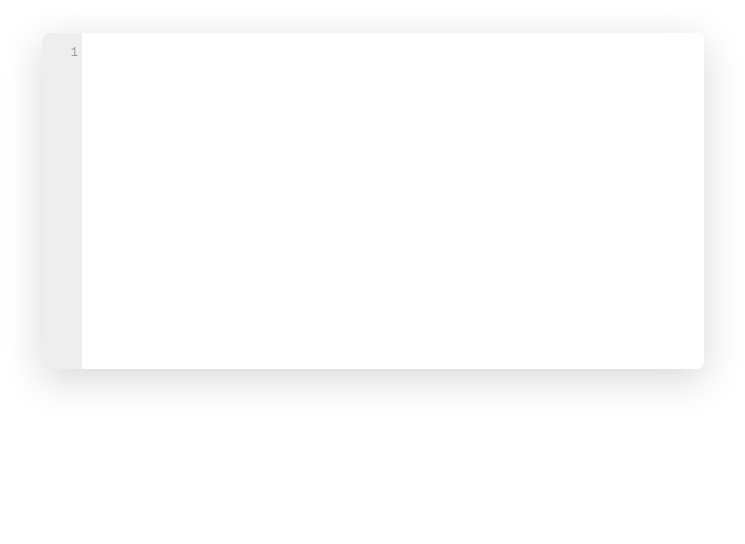
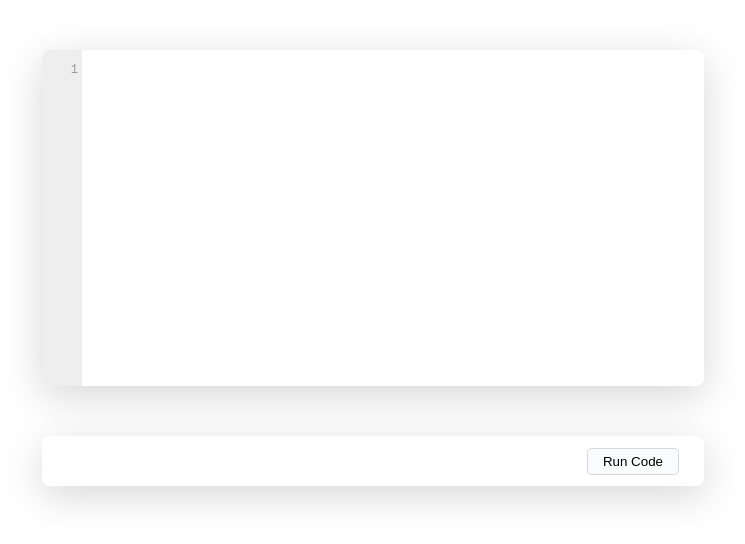
Before and after one commit to Jakuska/codesandbox, a website: page index.html in a window 1280 px wide. Shown: the whole page, without its empty margins (267-1012 px from the left). Drawn offline with Linux system fonts and the light colour scheme.

Commit message:
Add button for running code

```diff
--- a/index.css
+++ b/index.css
@@ -1,11 +1,17 @@
+*,
+*:before,
+*:after {
+  box-sizing: border-box;
+}
+
 html {
   font-size: 10px;
 }
 
 body {
-  font-family: 'Montserrat', sans-serif;
+  font-family: "Montserrat", sans-serif;
   font-size: 1.5rem;
-  color: #5A5A5A;
+  color: #5a5a5a;
   margin: 0;
 }
 
@@ -13,7 +19,7 @@ body {
   width: 662px;
   background: #fff;
   box-shadow: 0 10px 40px rgba(0, 0, 0, 0.16);
-  margin: 3.3rem auto;
+  margin: 50px auto;
   overflow: hidden;
   border-radius: 0.8rem;
 }
@@ -27,3 +33,31 @@ body {
 .codeflask {
   border: none !important;
 }
+
+.actions-container {
+  width: 662px;
+  height: 50px;
+  background: #fff;
+  box-shadow: 0 10px 40px rgb(0 0 0 / 16%);
+  margin: 50px auto;
+  border-radius: 0.8rem;
+  display: flex;
+  align-items: center;
+  justify-content: flex-end;
+  padding: 0 25px;
+}
+
+.button {
+  background-color: #fafbfc;
+  border: 1px solid hsl(0deg 0% 0% / 15%);
+  vertical-align: middle;
+  padding: 5px 15px;
+  border-radius: 5px;
+  cursor: pointer;
+  touch-action: manipulation;
+}
+
+.button:active {
+  box-shadow: 0 1px #c7c7c7;
+  transform: translateY(1px);
+}
--- a/index.html
+++ b/index.html
@@ -1,18 +1,28 @@
 <!DOCTYPE html>
 <html lang="en">
   <head>
-    <meta charset="UTF-8">
-    <meta name="viewport" content="width=device-width, initial-scale=1.0">
-    <meta http-equiv="X-UA-Compatible" content="ie=edge">
+    <meta charset="UTF-8" />
+    <meta name="viewport" content="width=device-width, initial-scale=1.0" />
+    <meta http-equiv="X-UA-Compatible" content="ie=edge" />
     <title>Code Sandbox</title>
-    <link rel="stylesheet" href="./index.css">
+    <link rel="stylesheet" href="./index.css" />
   </head>
   <body>
     <div class="code-window">
       <div class="code-editor"></div>
-  </div>
+    </div>
 
-	<script src="./js/codeflask.min.js"></script>
-	<script src="./index.js"></script>
+    <div class="actions-container">
+      <button onCLick="runCode()" class="button">Run Code</button>
+    </div>
+
+    <script src="./js/codeflask.min.js"></script>
+    <script>
+      const flask = new CodeFlask(".code-editor", {
+        language: "js",
+        lineNumbers: true,
+      });
+    </script>
+    <script src="./index.js"></script>
   </body>
 </html>
--- a/index.js
+++ b/index.js
@@ -1,4 +1,3 @@
-const flask = new CodeFlask('.code-editor', {
-    language: 'js',
-    lineNumbers: true,
-});
+function runCode() {
+    console.log('Hello world');
+}
```
